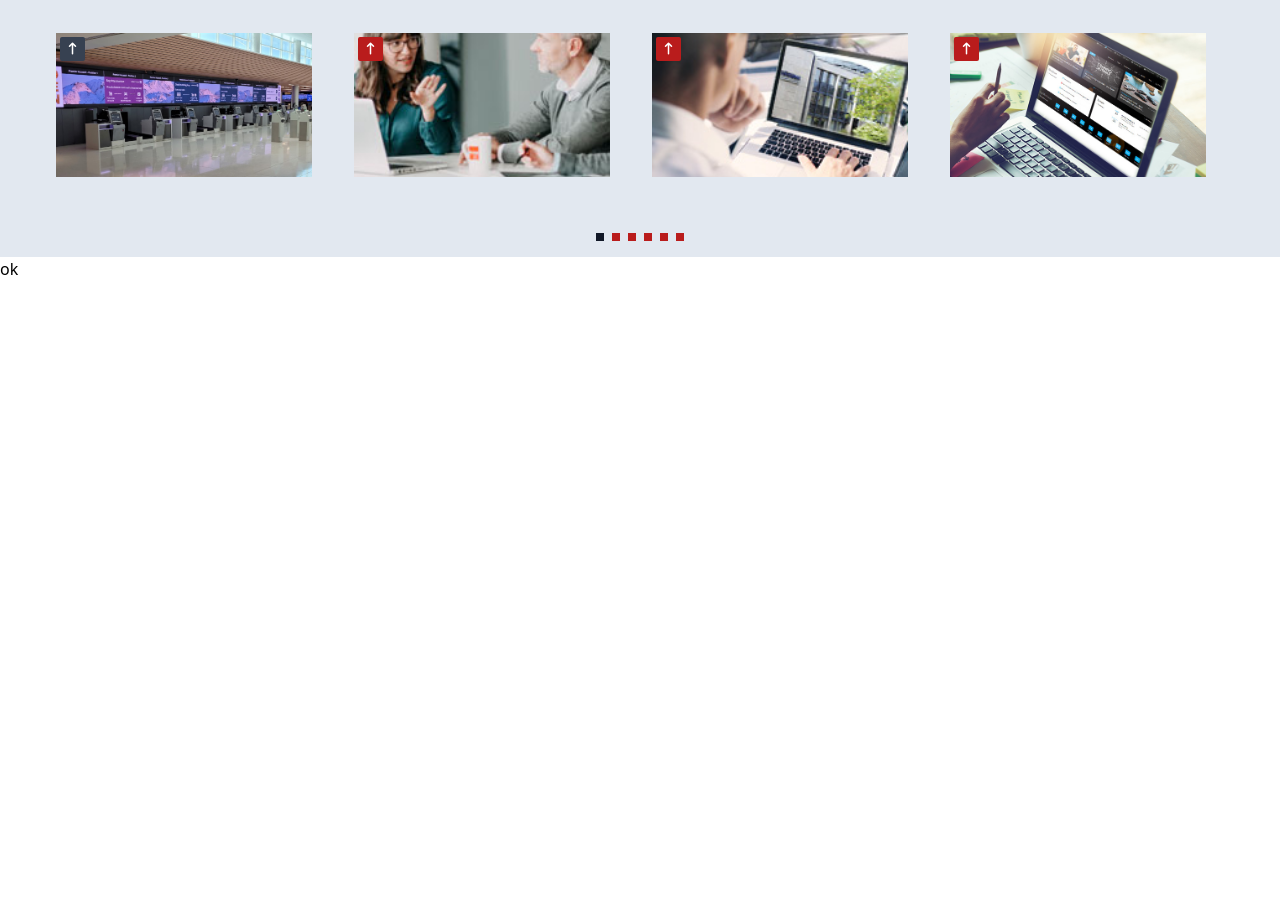
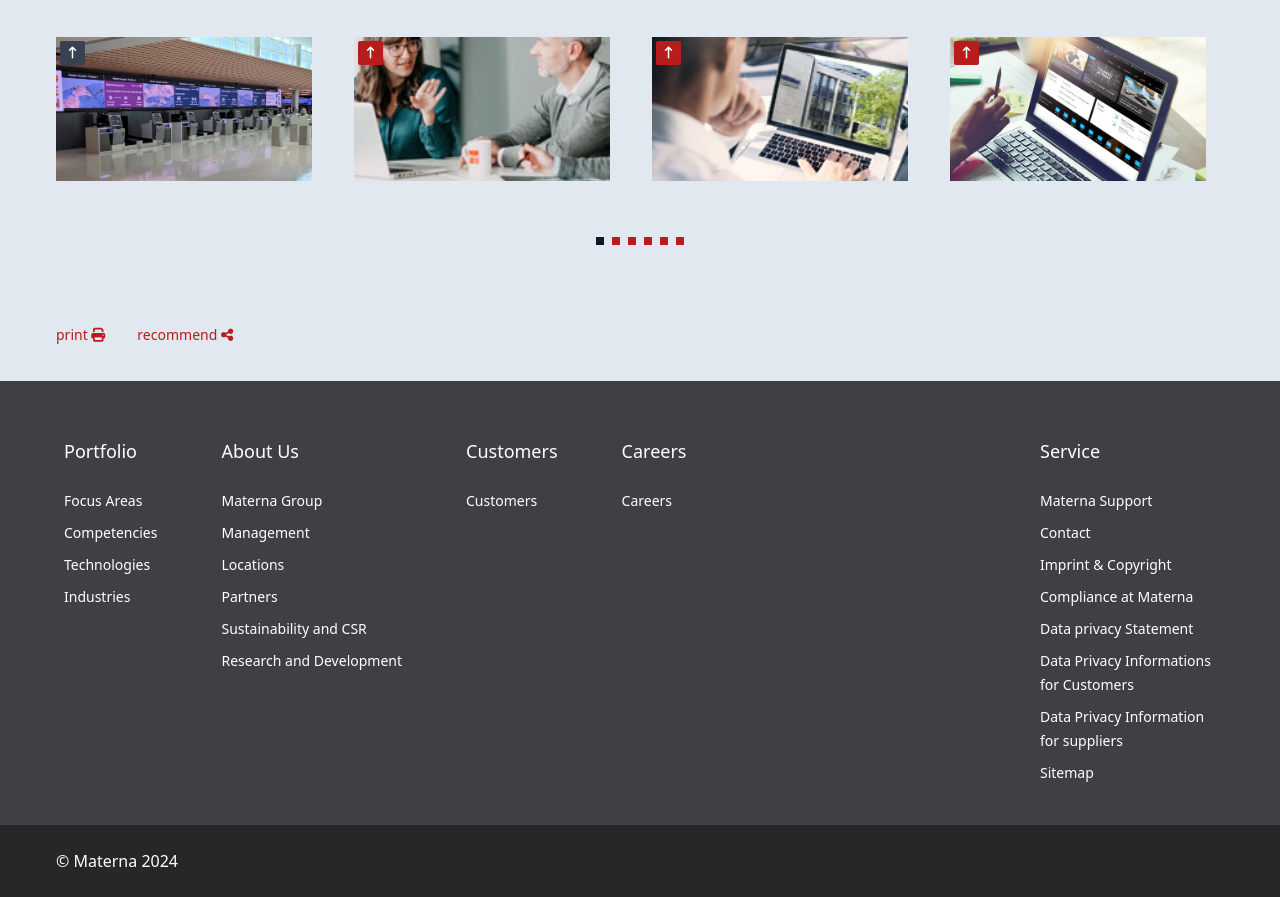
Before and after one commit to iAmNsengi/Materna_Clone, a website: page public/index.html in a window 1280 px wide. Shown: the part 1736-2633 px from the top of the page. Before the commit the page ends 2017 px from the top, so only its background shows below. Drawn offline with Linux system fonts and the light colour scheme.

Commit message:
wrapping up the whole design

```diff
--- a/public/index.html
+++ b/public/index.html
@@ -13,7 +13,7 @@
         >
         <title>Document</title>
     </head>
-    <body class="selection:bg-red-600">
+    <body class="selection:bg-red-600 selection:text-white">
         <section class="bg-cover h-full" style="background-image: url(../src/image/bg.svg);">
             <header class="bg-white">
                 <nav class="h-12 mx-7  flex flex-col ">
@@ -49,28 +49,28 @@
                     <p class="text-[42px] tracking-normal leading-tight justify-start">WE ARE DIGITIZING  YOUR WORLD.</p>
                     <p class="tracking-wider py-3">As a key globally active IT service provider, we advise and assist you in all aspects of digitization and provide tailor-made technologies for agile, flexible and secure IT.</p>
                 </div>
-                <div class="flex gap-10 ">
-                    <div class="border-white border-[7px]  text-white flex flex-col justify-start items-start">
+                <div class="flex gap-12">
+                    <div class="border-white border-[7px] h-full  text-white flex flex-col justify-start items-start">
                         <img
-                            class="w-44"
+                            class="w-48 h-36 object-cover"
                             src="../src/image/img1.jpg"
                             alt=""
                             srcset=""
                         >
                         <p class="bg-red-700 py-2 px-4 w-full text-center">Portfolio</p>
                     </div>
-                    <div class="border-white border-[7px]  text-white flex flex-col justify-start items-start">
+                    <div class="border-white border-[7px] h-full  text-white flex flex-col justify-start items-start">
                         <img
-                            class="w-44"
+                            class="w-48 h-36 object-cover"
                             src="../src/image/img2.jpg"
                             alt=""
                             srcset=""
                         >
                         <p class="bg-red-700 py-2 px-4 w-full text-center">About Us</p>
                     </div>
-                    <div class="border-white border-[7px]  text-white flex flex-col justify-start items-start">
+                    <div class="border-white border-[7px] h-full text-white flex flex-col justify-start items-start">
                         <img
-                            class="w-44"
+                            class="w-48 h-36 object-cover"
                             src="../src/image/img3.jpg"
                             alt=""
                             srcset=""
@@ -81,7 +81,7 @@
             </section>
         </section>
         <section class="py-3 px-14">
-            <h2 class="text-center text-3xl py-4 text-gray-700 tracking-wider ">Learn more about our portfolio</h2>
+            <h2 class="text-center text-4xl font-normal py-4 text-gray-700 tracking-wider ">Learn more about our portfolio</h2>
             <div class="container py-6">
                 <div class="grid grid-cols-4 gap-10">
                     <div class="card flex flex-col bg-slate-200 relative ">
@@ -101,7 +101,9 @@
                         <button class="absolute z-10 bg-gray-200 text-gray-700 m-1 px-2 py-1 text-xs rounded-sm">Cyber Security Check</button>
                         <img src="../src/image/AS-404775145-Home-Portfolio-Manufacturing.png" alt="">
                         <div class="px-4 py-3 flex flex-col items-end justify-between h-full text-white">
-                            <p class=" text-red-600 tracking-wide py-1">Cyber Security</p>
+                            <p class=" text-red-600 tracking-wide py-1">
+                                Cyber Security
+                            </p>
                             <p class="text-gray-700 tracking-wide ">We analyze your application landscapes and transfer them step by step into a sustainable model.</p>
                             <div>&nbsp;</div>
                             <button class="flex justify-between items-center mt-2 px-4 py-2 bg-red-700">
@@ -193,8 +195,62 @@
                 <div class="h-2 w-2 bg-red-700"></div>
                 <div class="h-2 w-2 bg-red-700"></div>
             </div>
-            <div></div>
+            <div class="pt-16 pb-9 flex gap-8 text-sm font-thin text-red-700 px-14">
+                <p>
+                    print
+                    <i class="fa-solid fa-print"></i>
+                </p>
+                <p>
+                    recommend
+                    <i class="fa-solid fa-share-nodes"></i>
+                </p>
+            </div>
         </section>
-        ok
+        <footer class="bg-zinc-700 w-full flex flex-col text-white text-sm font-thin leading-6">
+            <div class="flex justify-between py-10 px-16">
+                <div class="flex gap-16">
+                    <div class="flex flex-col space-y-2">
+                        <h2 class="text-lg font-medium py-4">Portfolio</h2>
+                        <p>Focus Areas</p>
+                        <p>Competencies</p>
+                        <p>Technologies</p>
+                        <p>Industries</p>
+                    </div>
+                    <div class="flex flex-col space-y-2">
+                        <h2 class="text-lg font-medium py-4">About Us</h2>
+                        <p>Materna Group</p>
+                        <p>Management</p>
+                        <p>Locations</p>
+                        <p>Partners</p>
+                        <p>Sustainability and CSR</p>
+                        <p>Research and Development</p>
+                    </div>
+                    <div class="flex flex-col space-y-2">
+                        <h2 class="text-lg font-medium py-4">Customers</h2>
+                        <p>Customers</p>
+                    </div>
+                    <div class="flex flex-col space-y-2">
+                        <h2 class="text-lg font-medium py-4">Careers</h2>
+                        <p>Careers</p>
+                    </div>
+                </div>
+                <div>
+                    <div class="flex flex-col w-44 space-y-2">
+                        <h2 class="text-lg font-medium py-4">Service</h2>
+                        <p>Materna Support</p>
+                        <p>Contact</p>
+                        <p>Imprint & Copyright</p>
+                        <p>Compliance at Materna</p>
+                        <p>Data privacy Statement</p>
+                        <p>Data Privacy Informations for Customers</p>
+                        <p>Data Privacy Information for suppliers</p>
+                        <p>Sitemap</p>
+                    </div>
+                </div>
+            </div>
+            <div class="bg-zinc-800 py-6 px-14">
+                <p class="font-normal text-base">&copy; Materna 2024</p>
+            </div>
+        </footer>
     </body>
 </html>
```
Also changed, not shown: public/output.css.
